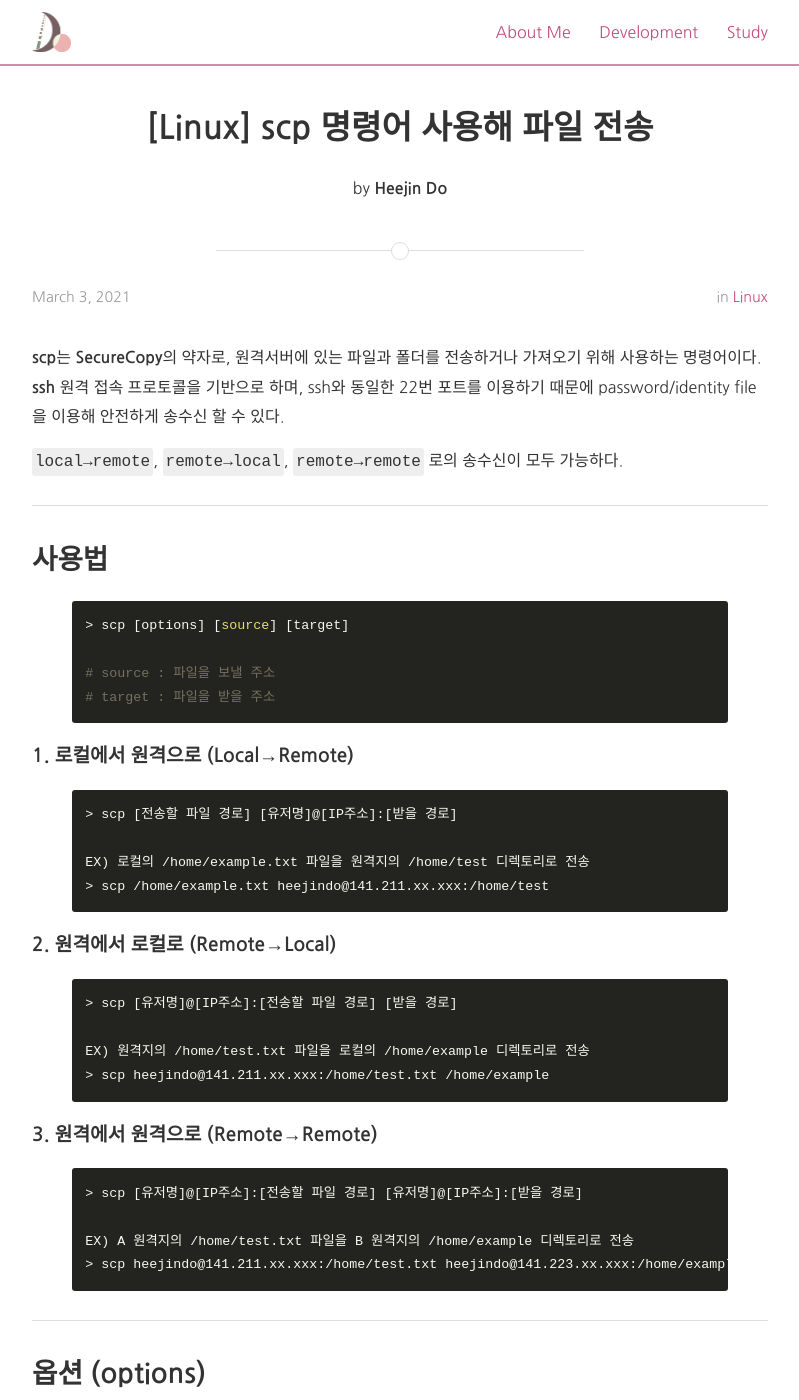
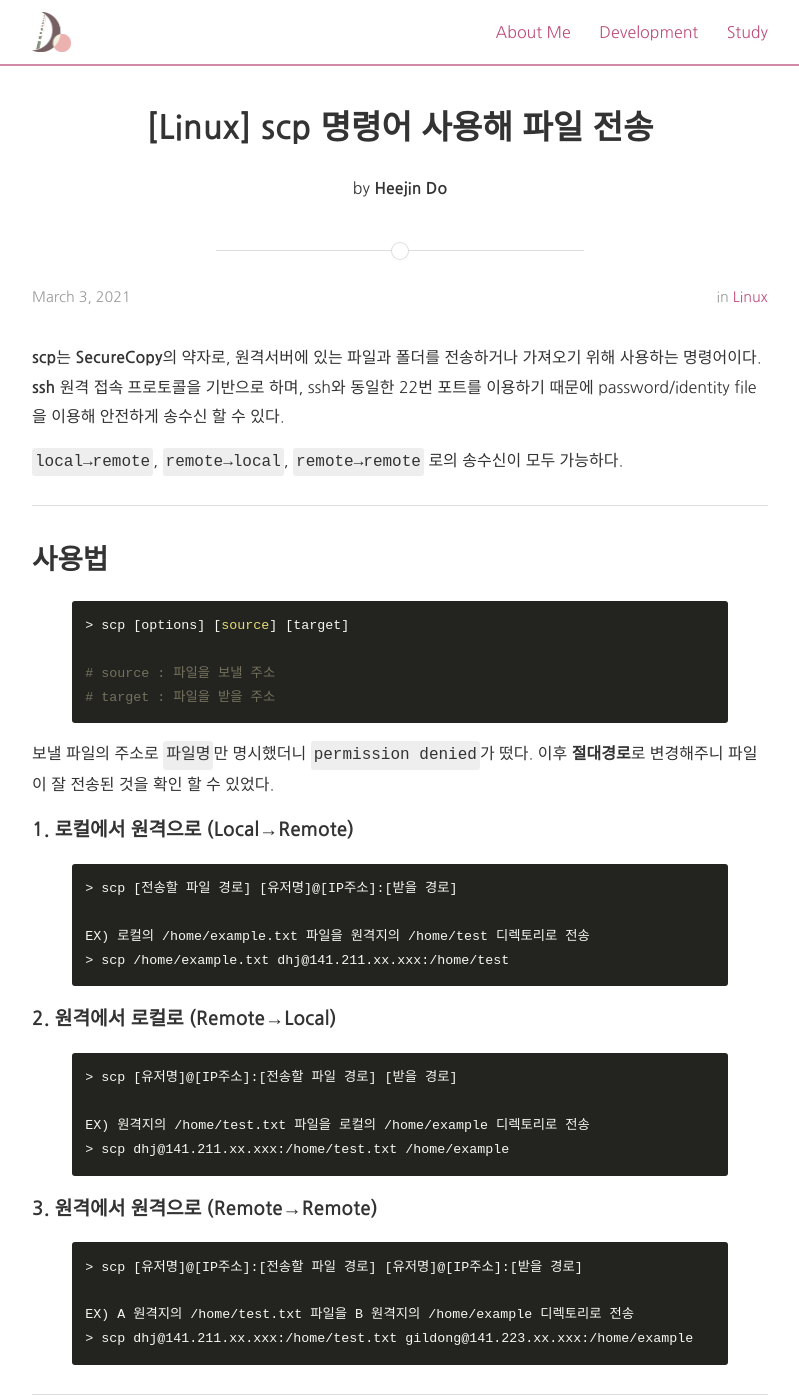
Before and after one commit to doheejin/doheejin.github.io, a Jekyll site: the page built from _posts/2021-03-04-linux-scp.md, in a window 1280 px wide and 1400 px high. Shown: the whole window, without its empty margins (240-1039 px from the left). Built offline with Jekyll 4.4.1, drawn with Linux system fonts in a browser that asks for light colours; nearby versions of some CDN libraries; comment, search, counter and statistics services are not loaded.

Commit message:
add to post

```diff
--- a/_posts/2021-03-04-linux-scp.md
+++ b/_posts/2021-03-04-linux-scp.md
@@ -23,12 +23,14 @@ tags:	linux envs tmux log
 # target : 파일을 받을 주소
 {% endhighlight %}
 
+보낼 파일의 주소로 `파일명`만 명시했더니 `permission denied`가 떴다. 이후 **절대경로**로 변경해주니 파일이 잘 전송된 것을 확인 할 수 있었다.
+
 #### 1. 로컬에서 원격으로 (Local→Remote)
 {% highlight bash %}
 > scp [전송할 파일 경로] [유저명]@[IP주소]:[받을 경로]
 
 EX) 로컬의 /home/example.txt 파일을 원격지의 /home/test 디렉토리로 전송
-> scp /home/example.txt heejindo@141.211.xx.xxx:/home/test
+> scp /home/example.txt dhj@141.211.xx.xxx:/home/test
 {% endhighlight %}
 
 #### 2. 원격에서 로컬로 (Remote→Local)
@@ -36,7 +38,7 @@ EX) 로컬의 /home/example.txt 파일을 원격지의 /home/test 디렉토리
 > scp [유저명]@[IP주소]:[전송할 파일 경로] [받을 경로]
 
 EX) 원격지의 /home/test.txt 파일을 로컬의 /home/example 디렉토리로 전송
-> scp heejindo@141.211.xx.xxx:/home/test.txt /home/example
+> scp dhj@141.211.xx.xxx:/home/test.txt /home/example
 {% endhighlight %}
 
 #### 3. 원격에서 원격으로 (Remote→Remote)
@@ -44,7 +46,7 @@ EX) 원격지의 /home/test.txt 파일을 로컬의 /home/example 디렉토리
 > scp [유저명]@[IP주소]:[전송할 파일 경로] [유저명]@[IP주소]:[받을 경로]
 
 EX) A 원격지의 /home/test.txt 파일을 B 원격지의 /home/example 디렉토리로 전송
-> scp heejindo@141.211.xx.xxx:/home/test.txt heejindo@141.223.xx.xxx:/home/example
+> scp dhj@141.211.xx.xxx:/home/test.txt gildong@141.223.xx.xxx:/home/example
 {% endhighlight %}
 
 -------
```
